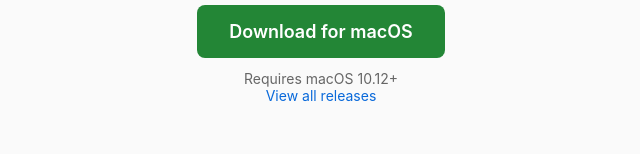
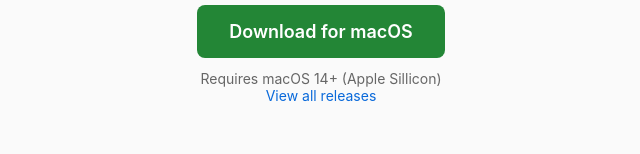
Before and after one commit to nooga/cbzetto, a plain HTML site: page docs/index.html in a window 1280 px wide. Shown: the part 425-579 px from the top of the page, without its empty margins (319-959 px from the left). Drawn offline with Linux system fonts and the light colour scheme.

Commit message:
Update README.md and index.html to reflect macOS compatibility changes
- Updated macOS version requirement in README.md and index.html to 14+ (Apple Silicon).
- Removed outdated commentary from README.md for clarity.
- Added instruction to run the app directly from source in README.md.

```diff
--- a/docs/index.html
+++ b/docs/index.html
@@ -187,7 +187,7 @@
         Download for macOS
       </a>
       <p class="download-note">
-        Requires macOS 10.12+<br />
+        Requires macOS 14+ (Apple Sillicon)<br />
         <a href="https://github.com/nooga/cbzetto/releases"
           >View all releases</a
         >
```
Also changed, not shown: 1 other file.
